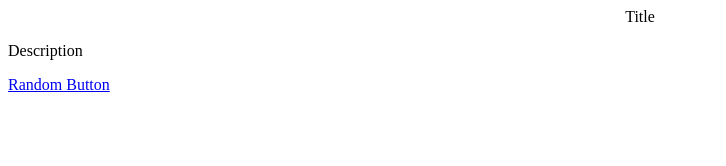
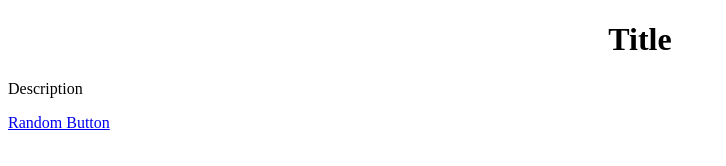
Before and after one commit to avemaro/avemaro.github.io, a plain HTML site: page index.html in a window 1280 px wide. Shown: the whole page, without its empty margins (0-726 px from the left). Drawn offline with Linux system fonts and the light colour scheme.

Commit message:
Update index.html

```diff
--- a/index.html
+++ b/index.html
@@ -4,7 +4,9 @@
     <title>My test page</title>
   </head>
   <body>
-    <div style="text-align: center">Title</div>
+    <div style="text-align: center">
+      <h1>Title</h1>
+    </div>
     <p>Description</p>
     <a href="result.html">Random Button</a>
   </body>
```
